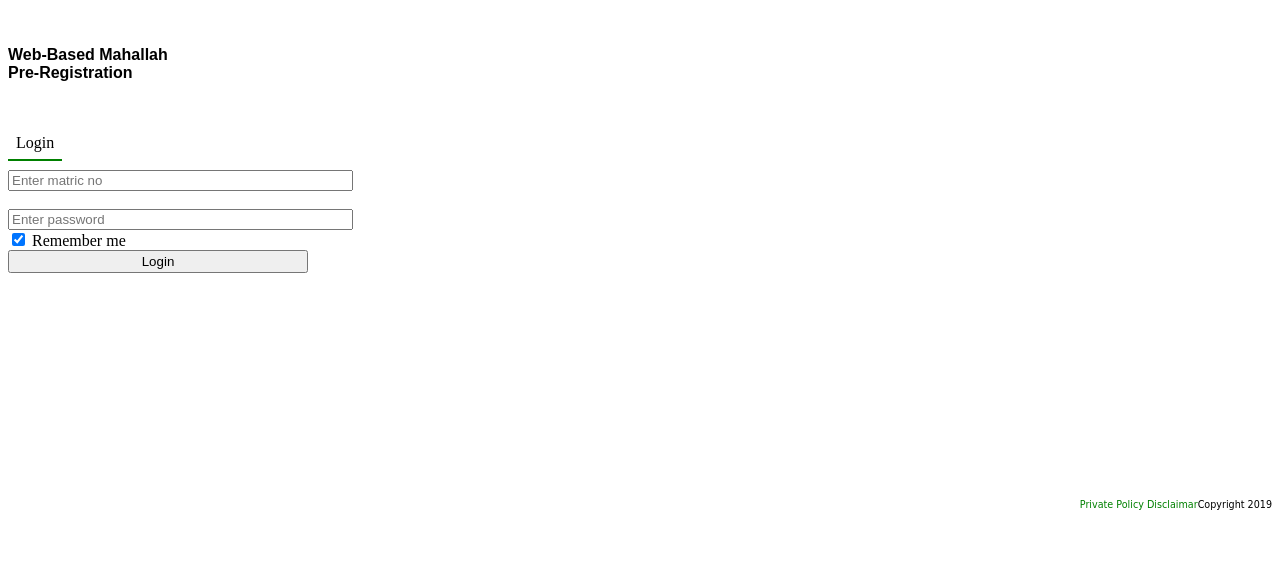
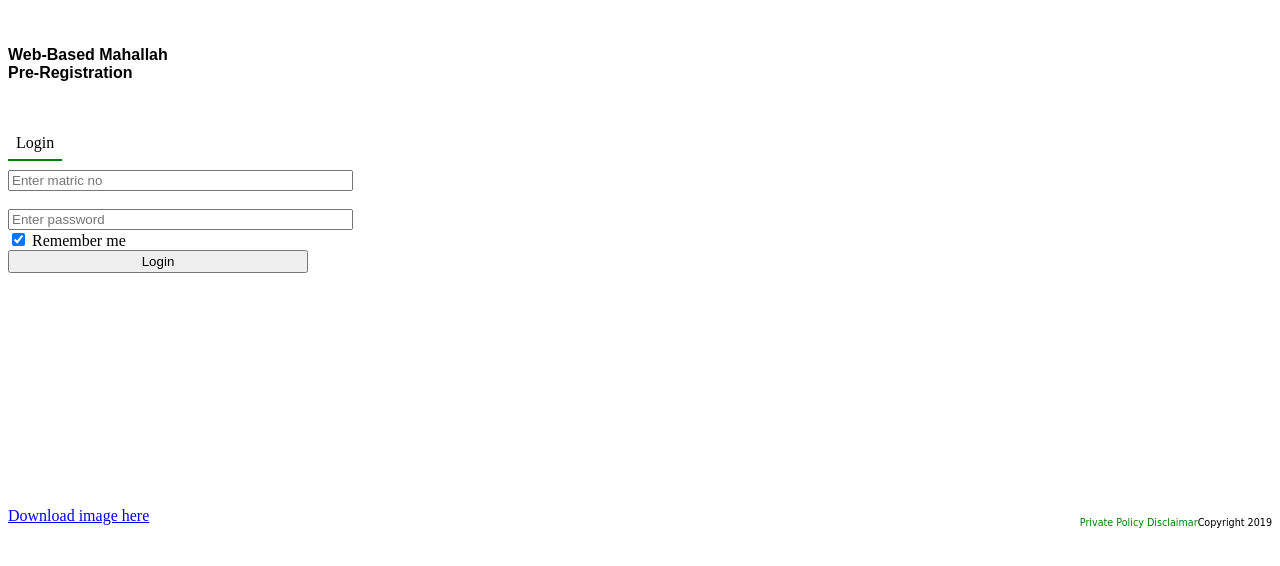
Before and after one commit to Thiana19/Section1, a plain HTML site: page Mahallah.html in a window 1280 px wide. Shown: the part 86-652 px from the top of the page. Drawn offline with Linux system fonts and the light colour scheme.

Commit message:
Add files via upload

```diff
--- a/Mahallah.html
+++ b/Mahallah.html
@@ -32,7 +32,8 @@
         </aside>
     </main>
     <footer>
-      <br><br><br><br><br><br><br><br><br><br><br><br>
+      <br><br><br><br><br><br><br><br><br><br><br><br><br>
+      <a href="#">Download image here</a>
       <p id="first">  Copyright 2019</p>
       <p id="second">Private Policy  Disclaimar  </p>
     </footer>
--- a/mahallah.css
+++ b/mahallah.css
@@ -46,3 +46,7 @@ p {
   border-bottom-width: 2px;
   border-color: green;
 }
+
+a {
+  float: left;
+}
```
